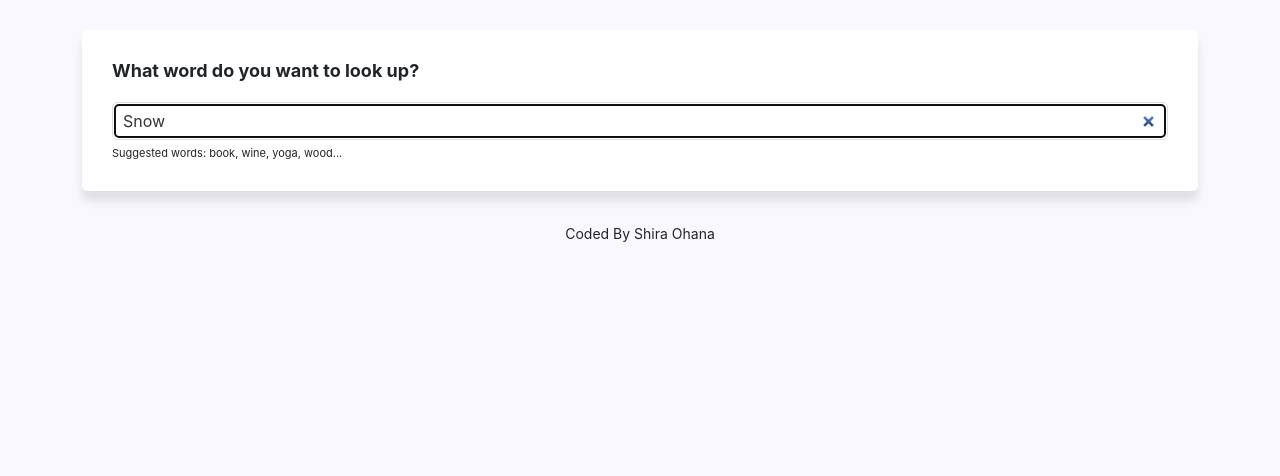
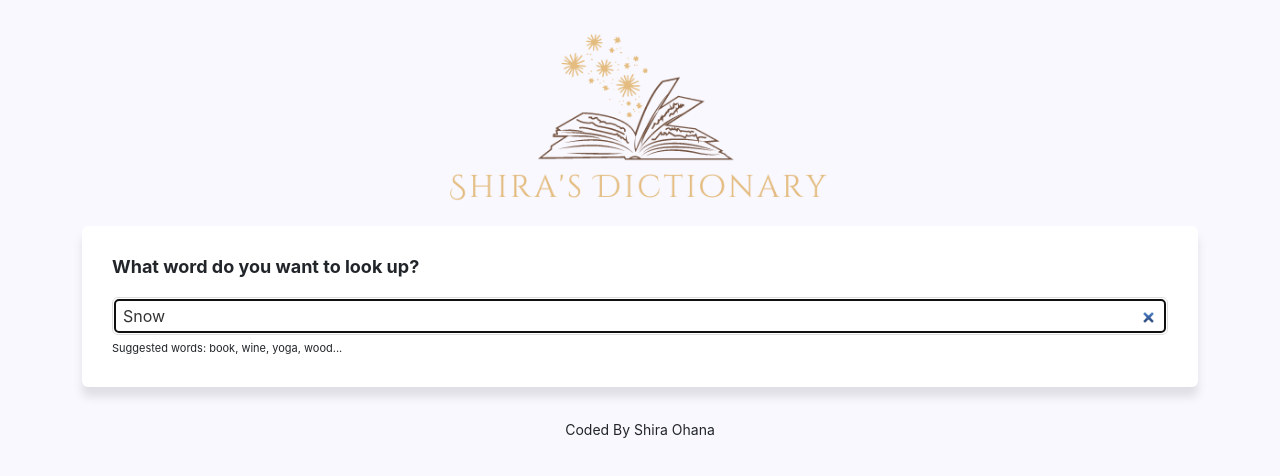
Before and after one commit to ShiraOhana/Dictionary-project, a React (Create React App) app: page / in a window 1280 px wide. Shown: the top 476 px of the page. Built offline with nearby package versions, Linux system fonts and the light colour scheme; no server answers.

Commit message:
Added logo

```diff
--- a/src/App.css
+++ b/src/App.css
@@ -11,3 +11,8 @@ a {
   text-align: center;
   margin: 30px 0;
 }
+.App-logo {
+  max-width: 400px;
+  display: block;
+  margin: 0 auto;
+}
--- a/src/App.js
+++ b/src/App.js
@@ -1,4 +1,5 @@
 import "./App.css";
+import logo from "./Dictionary.png";
 import Dictionary from "./Dictionary";
 
 function App() {
@@ -6,6 +7,8 @@ function App() {
     <div className="App">
       <div className="container">
         <header className="App-header"></header>
+        <img src={logo} className="App-logo img-fluid" alt="logo" />
+
         <main>
           <Dictionary defaultKeyword="Snow" />
         </main>
```
Also changed, not shown: src/Dictionary.png (added).
